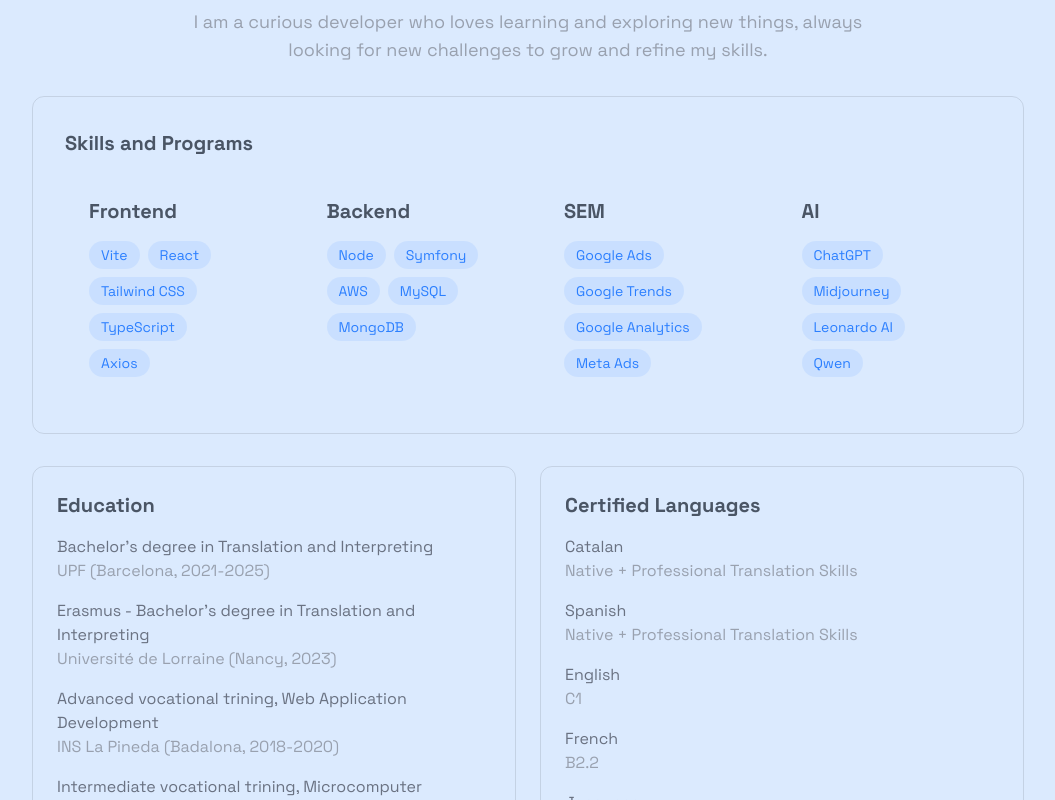
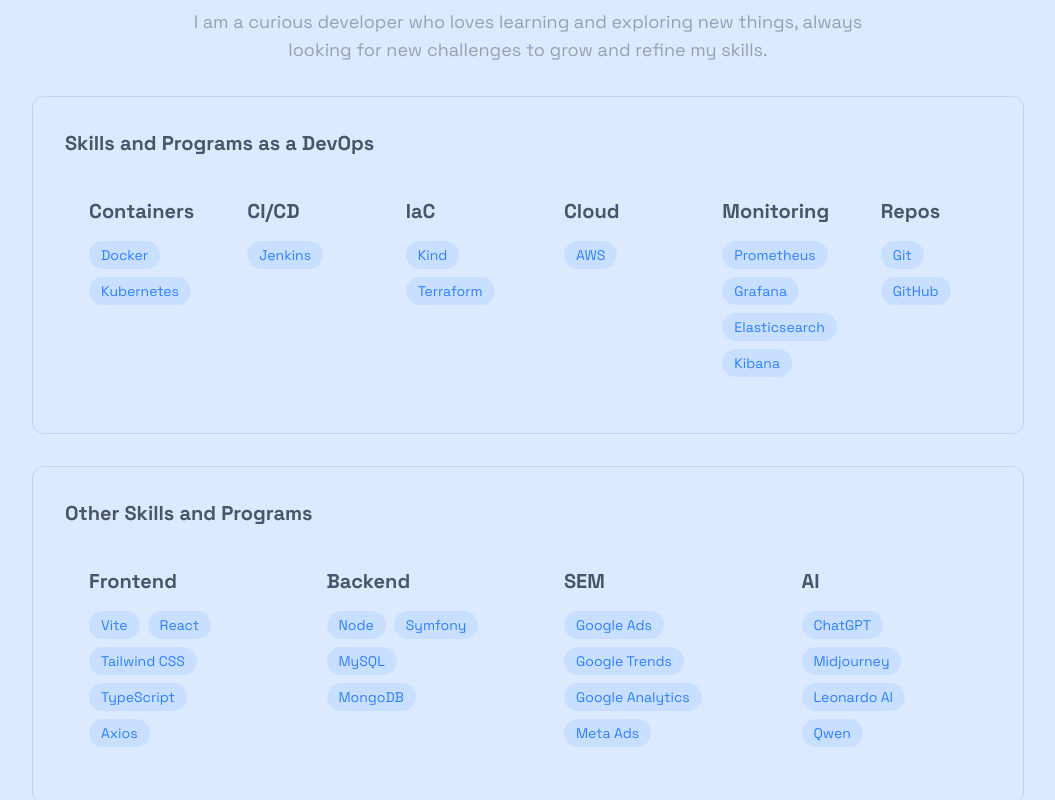
Before and after one commit to adriabcn/portfolio, a React (Vite) app: page / in a window 1280 px wide. Shown: the part 940-1740 px from the top of the page, without its empty margins (112-1167 px from the left). Built offline with nearby package versions, Linux system fonts and the light colour scheme.

Commit message:
🛠 Add DevOps skills section with categorized tools

```diff
--- a/src/components/sections/About.jsx
+++ b/src/components/sections/About.jsx
@@ -3,8 +3,16 @@
 
 export const About = () => {
 
+
+    const containerSkills = ["Docker", "Kubernetes"];
+    const ciCdSkills = ["Jenkins"];
+    const iaCSkills = ["Kind", "Terraform"];
+    const cloudSkills = ["AWS"];
+    const monitoringSkills = ["Prometheus", "Grafana", "Elasticsearch", "Kibana"];
+    const versionControlSkills = ["Git", "GitHub"];
+
     const frontendSkills = ["Vite", "React", "Tailwind CSS", "TypeScript", "Axios"];
-    const backendSkills = ["Node", "Symfony", "AWS", "MySQL", "MongoDB"];
+    const backendSkills = ["Node", "Symfony", "MySQL", "MongoDB"];
     const semSkills = ["Google Ads", "Google Trends", "Google Analytics", "Meta Ads"];
     const aiSkills = ["ChatGPT", "Midjourney", "Leonardo AI", "Qwen"];
 
@@ -21,9 +29,77 @@
                     </p>
                     <div className="rounded-xl p-8 border-black/10 dark:border-white/10 border hover:-translate-y-1 transition-all">
 
-                        <h3 className="text-xl font-bold mb-4">Skills and Programs</h3>
+                        <h3 className="text-xl font-bold mb-4">Skills and Programs as a DevOps</h3>
 
-                        <div className="grid grid-cols-1 md:grid-cols-2 lg:grid-cols-4 gap-6">
+                        <div className="grid grid-cols-1 sm:grid-cols-2 md:grid-cols-3 lg:grid-cols-6 gap-6">
+                            <div className="rounded-xl p-6 hover:-translate-y-1 transition-all">
+                                <h4 className="text-xl font-bold mb-4">Containers</h4>
+                                <div className="flex flex-wrap gap-2">
+                                    {containerSkills.map((tech, key) => (
+                                        <span key={key} className="bg-blue-500/10 text-blue-500 py-1 px-3 rounded-full text-sm hover:bg-blue-500/20 hover:shadow-[0_2px_8px_rgba(59, 130, 246, 0.2)] transition">
+                                            {tech}
+                                        </span>
+                                    ))}
+                                </div>
+                            </div>
+                            <div className="rounded-xl p-6 hover:-translate-y-1 transition-all">
+                                <h4 className="text-xl font-bold mb-4">CI/CD</h4>
+                                <div className="flex flex-wrap gap-2">
+                                    {ciCdSkills.map((tech, key) => (
+                                        <span key={key} className="bg-blue-500/10 text-blue-500 py-1 px-3 rounded-full text-sm hover:bg-blue-500/20 hover:shadow-[0_2px_8px_rgba(59, 130, 2246, 0.2)] transition">
+                                            {tech}
+                                        </span>
+                                    ))}
+                                </div>
+                            </div>
+                            <div className="rounded-xl p-6 hover:-translate-y-1 transition-all">
+                                <h4 className="text-xl font-bold mb-4">IaC</h4>
+                                <div className="flex flex-wrap gap-2">
+                                    {iaCSkills.map((tech, key) => (
+                                        <span key={key} className="bg-blue-500/10 text-blue-500 py-1 px-3 rounded-full text-sm hover:bg-blue-500/20 hover:shadow-[0_2px_8px_rgba(59, 130, 2246, 0.2)] transition">
+                                            {tech}
+                                        </span>
+                                    ))}
+                                </div>
+                            </div>
+                            <div className="rounded-xl p-6 hover:-translate-y-1 transition-all">
+                                <h4 className="text-xl font-bold mb-4">Cloud</h4>
+                                <div className="flex flex-wrap gap-2">
+                                    {cloudSkills.map((tech, key) => (
+                                        <span key={key} className="bg-blue-500/10 text-blue-500 py-1 px-3 rounded-full text-sm hover:bg-blue-500/20 hover:shadow-[0_2px_8px_rgba(59, 130, 246, 0.2)] transition">
+                                            {tech}
+                                        </span>
+                                    ))}
+                                </div>
+                            </div>
+                            <div className="rounded-xl p-6 hover:-translate-y-1 transition-all">
+                                <h4 className="text-xl font-bold mb-4">Monitoring</h4>
+                                <div className="flex flex-wrap gap-2">
+                                    {monitoringSkills.map((tech, key) => (
+                                        <span key={key} className="bg-blue-500/10 text-blue-500 py-1 px-3 rounded-full text-sm hover:bg-blue-500/20 hover:shadow-[0_2px_8px_rgba(59, 130, 2246, 0.2)] transition">
+                                            {tech}
+                                        </span>
+                                    ))}
+                                </div>
+                            </div>
+                            <div className="rounded-xl p-6 hover:-translate-y-1 transition-all">
+                                <h4 className="text-xl font-bold mb-4">Repos</h4>
+                                <div className="flex flex-wrap gap-2">
+                                    {versionControlSkills.map((tech, key) => (
+                                        <span key={key} className="bg-blue-500/10 text-blue-500 py-1 px-3 rounded-full text-sm hover:bg-blue-500/20 hover:shadow-[0_2px_8px_rgba(59, 130, 2246, 0.2)] transition">
+                                            {tech}
+                                        </span>
+                                    ))}
+                                </div>
+                            </div>
+                        </div>
+                    </div>
+
+                    <div className="rounded-xl p-8 border-black/10 dark:border-white/10 border hover:-translate-y-1 transition-all  mt-8">
+
+                        <h3 className="text-xl font-bold mb-4">Other Skills and Programs</h3>
+
+                        <div className="grid grid-cols-1 sm:grid-cols-2 md:grid-cols-2 lg:grid-cols-4 gap-6">
                             <div className="rounded-xl p-6 hover:-translate-y-1 transition-all">
                                 <h4 className="text-xl font-bold mb-4">Frontend</h4>
                                 <div className="flex flex-wrap gap-2">
```
